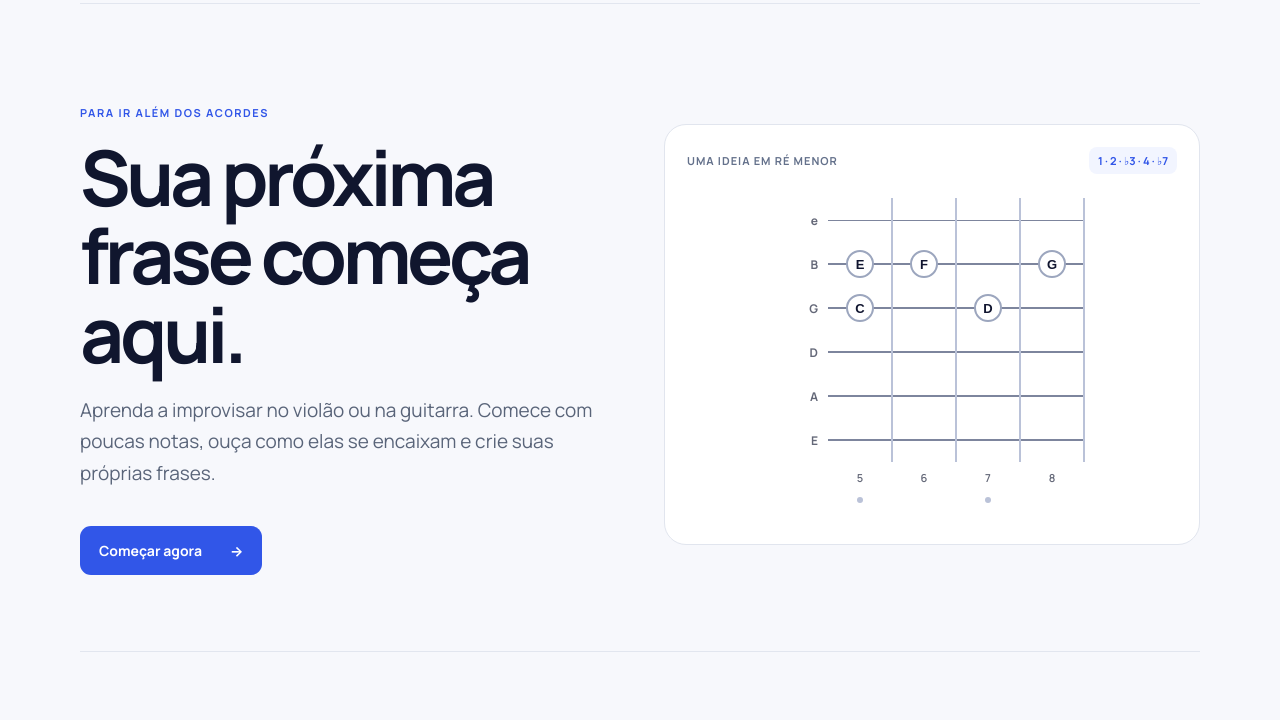
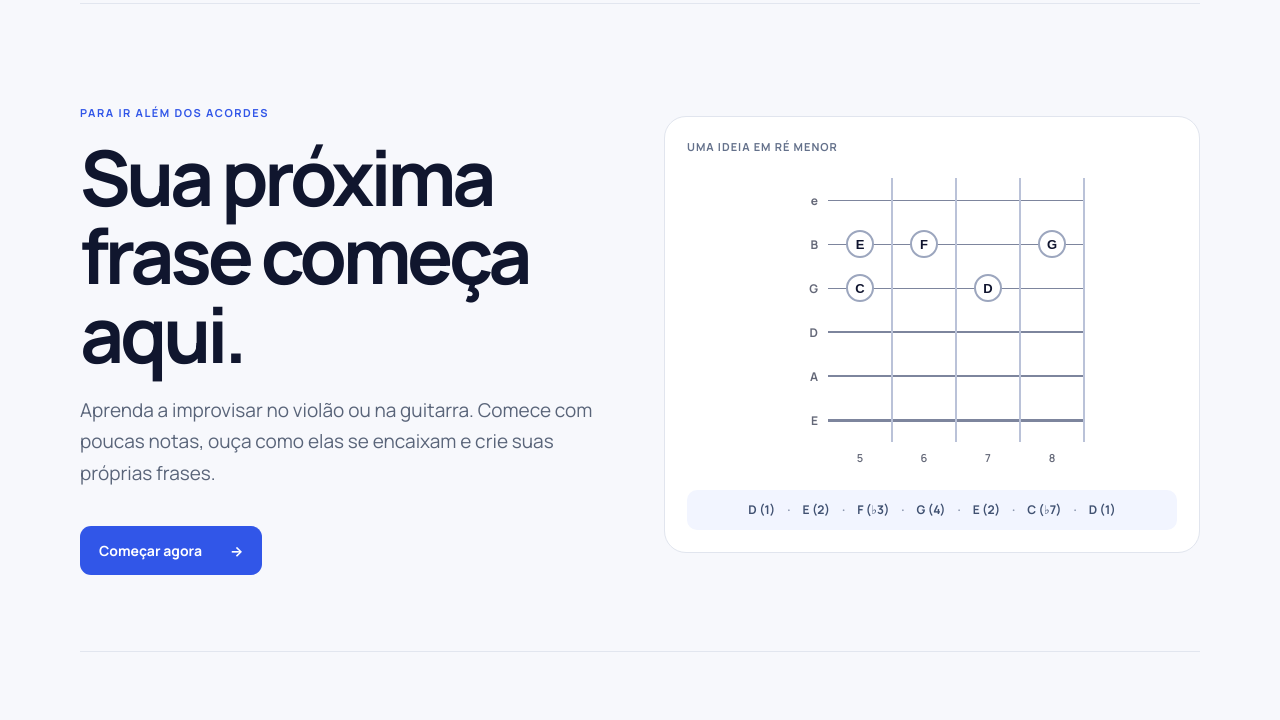
Before and after one commit to marciosouzajunior/PentaShapes, a website built with Vite: page index.html in a window 1280 px wide. Shown: the part 80-800 px from the top of the page. Built offline with nearby package versions, Linux system fonts and the light colour scheme.

Commit message:
Show demo phrase notes and degrees beneath fretboard

```diff
--- a/public/components/fretboard.mjs
+++ b/public/components/fretboard.mjs
@@ -38,6 +38,8 @@ const stylesheet = `
   .note:focus-visible { outline:3px solid #263c88; outline-offset:-3px; border-radius:8px; }
   .marker { height:16px; display:flex; align-items:center; justify-content:center; gap:4px; }
   .marker i { display:block; width:6px; height:6px; border-radius:50%; background:#bac2d8; }
+  :host([demo]) .marker { height:0; }
+  :host([demo]) .marker i { display:none; }
   .hint { margin:8px 4px 0; color:#59667b; font-size:12px; line-height:1.6; }
   .empty { margin:12px 4px; font-size:14px; }
   @media (prefers-reduced-motion:reduce) { :host([demo]) .note.playing .dot { animation:none; transform:none; box-shadow:none; color:#fff; background:#3156e8; border-color:#3156e8; } }
--- a/src/main.ts
+++ b/src/main.ts
@@ -32,6 +32,15 @@ else renderLanding(app);
 
 function renderLanding(app: HTMLDivElement): void {
 const ctaLabel = readProgress(FOUNDATIONS_L01) ? 'Continuar lição' : 'Começar agora';
+const melody = [
+  { position: { stringId: 'g', fret: 7 }, note: 'D', degree: '1', atMs: 0, durationMs: 390 },
+  { position: { stringId: 'b', fret: 5 }, note: 'E', degree: '2', atMs: 480, durationMs: 390 },
+  { position: { stringId: 'b', fret: 6 }, note: 'F', degree: '♭3', atMs: 960, durationMs: 390 },
+  { position: { stringId: 'b', fret: 8 }, note: 'G', degree: '4', atMs: 1440, durationMs: 390 },
+  { position: { stringId: 'b', fret: 5 }, note: 'E', degree: '2', atMs: 1920, durationMs: 600 },
+  { position: { stringId: 'g', fret: 5 }, note: 'C', degree: '♭7', atMs: 2700, durationMs: 390 },
+  { position: { stringId: 'g', fret: 7 }, note: 'D', degree: '1', atMs: 3180, durationMs: 880 },
+];
 
 app.innerHTML = `
   <a class="skip-link" href="#main">Ir para o conteúdo</a>
@@ -47,8 +56,11 @@ app.innerHTML = `
         <a class="start-link" href="/lesson/">${ctaLabel} <span aria-hidden="true">→</span></a>
       </div>
       <div class="board-panel hero-board">
-        <div class="demo-heading"><span>UMA IDEIA EM RÉ MENOR</span><span class="demo-degrees" aria-label="Graus das notas visíveis: um, dois, terça menor, quatro e sétima menor">1 · 2 · ♭3 · 4 · ♭7</span></div>
+        <div class="demo-heading"><span>UMA IDEIA EM RÉ MENOR</span></div>
         <penta-fretboard id="preview-board"></penta-fretboard>
+        <div class="demo-phrase" role="img" aria-label="Frase em Ré menor: Ré, grau um; Mi, grau dois; Fá, terça menor; Sol, grau quatro; Mi, grau dois; Dó, sétima menor; Ré, grau um">
+          ${melody.map(({ note, degree }, index) => `<span class="phrase-pair">${note} (${degree})${index < melody.length - 1 ? '<span class="phrase-divider">·</span>' : ''}</span>`).join('')}
+        </div>
       </div>
     </section>
     <section class="tracks" id="tracks" aria-labelledby="tracks-title">
@@ -101,15 +113,6 @@ board.setAttribute('demo', '');
 board.showHint = false;
 board.configuration = config;
 
-const melody = [
-  { position: { stringId: 'g', fret: 7 }, atMs: 0, durationMs: 390 },
-  { position: { stringId: 'b', fret: 5 }, atMs: 480, durationMs: 390 },
-  { position: { stringId: 'b', fret: 6 }, atMs: 960, durationMs: 390 },
-  { position: { stringId: 'b', fret: 8 }, atMs: 1440, durationMs: 390 },
-  { position: { stringId: 'b', fret: 5 }, atMs: 1920, durationMs: 600 },
-  { position: { stringId: 'g', fret: 5 }, atMs: 2700, durationMs: 390 },
-  { position: { stringId: 'g', fret: 7 }, atMs: 3180, durationMs: 880 },
-];
 const reducedMotion = window.matchMedia('(prefers-reduced-motion: reduce)');
 let animationTimers: number[] = [];
 function stopAnimation(): void {
--- a/src/styles.css
+++ b/src/styles.css
@@ -167,14 +167,9 @@ a { color: inherit; }
   font-weight: 700;
   letter-spacing: .09em;
 }
-.demo-degrees {
-  padding: 6px 9px;
-  border-radius: 8px;
-  background: #f2f5ff;
-  color: #3156e8;
-  letter-spacing: 0;
-  white-space: nowrap;
-}
+.demo-phrase { display: flex; flex-wrap: wrap; justify-content: center; gap: 4px 12px; margin-top: 4px; padding: 10px 12px; border-radius: 10px; background: #f2f5ff; color: #405171; font-size: 12px; font-weight: 700; line-height: 1.6; }
+.phrase-pair { white-space: nowrap; }
+.phrase-divider { margin-left: 12px; color: #8a96ad; }
 .board-top { display: flex; align-items: flex-start; justify-content: space-between; gap: 12px; }
 .board-kicker { font-size: 10px; font-weight: 700; letter-spacing: .12em; color: #3156e8; }
 .board-top h2 { margin: 6px 0 20px; font-size: 18px; letter-spacing: -.025em; }
```
